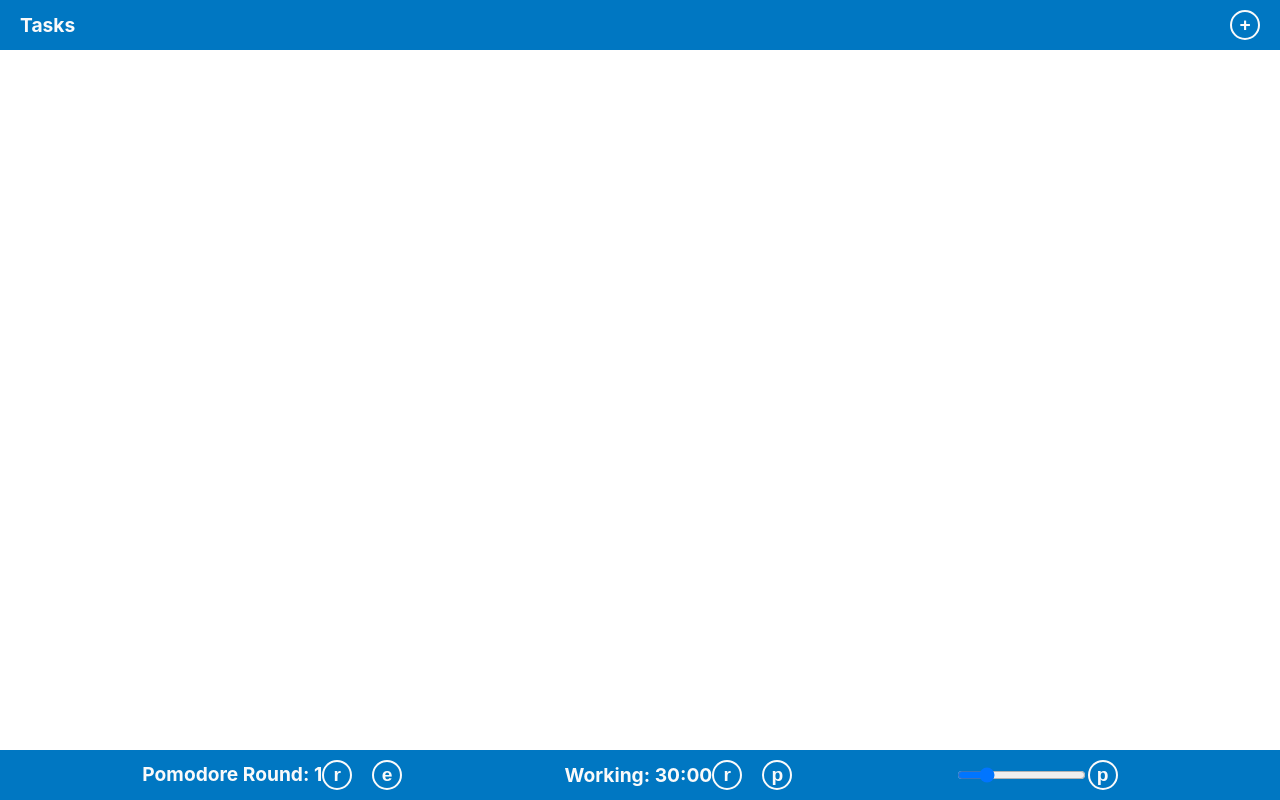
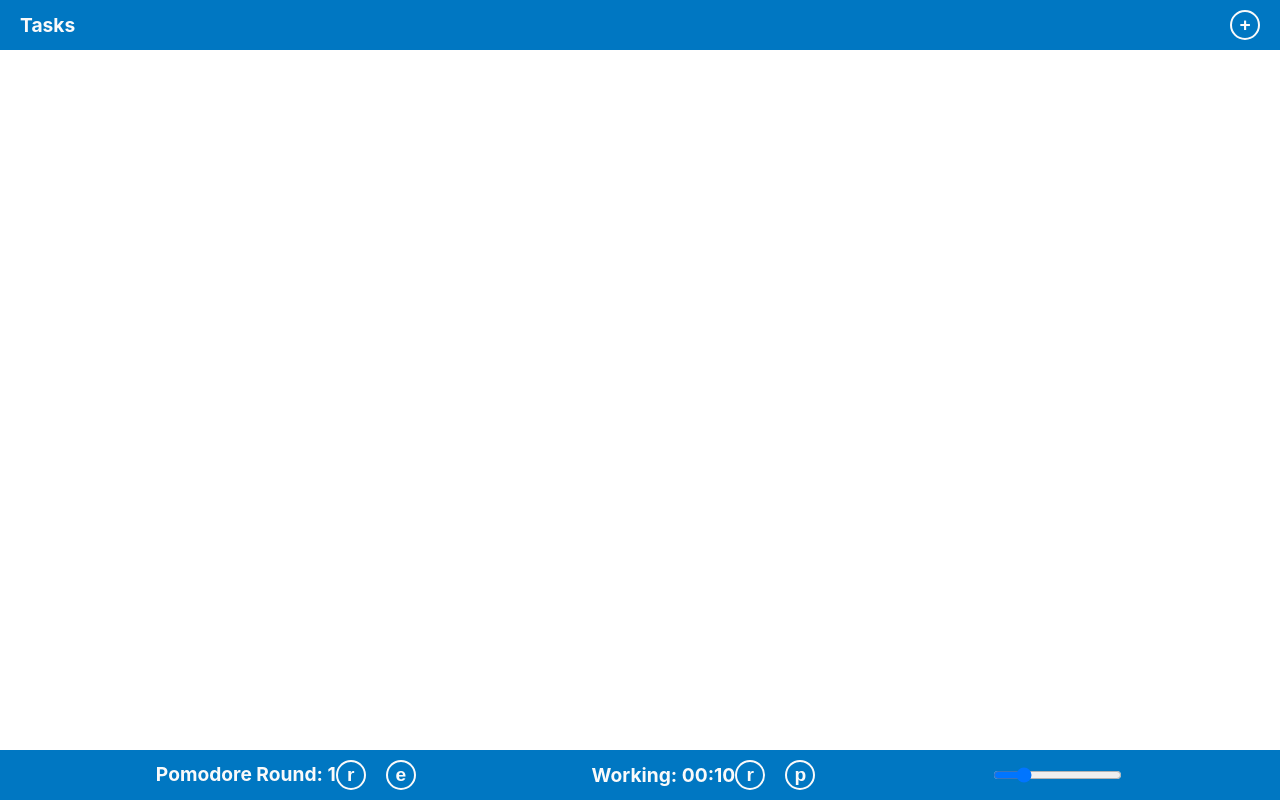
Before and after one commit to zT-1337/pomodore-app, a React (Create React App) app: page / in a window 1280 px wide. Built offline with nearby package versions, Linux system fonts and the light colour scheme.

Commit message:
-changed: music is not pausible anymore

```diff
--- a/src/components/pomodore/PomodoreContainer.tsx
+++ b/src/components/pomodore/PomodoreContainer.tsx
@@ -11,14 +11,14 @@ const initialState= (): PomodoreContainerState => {
     pomodoreSession: {
       roundCount: 1,
       isWorking: true,
-      workIntervalLengthInSeconds: 1800,
-      pauseIntervalLengthInSeconds: 300,
+      workIntervalLengthInSeconds: 10,
+      pauseIntervalLengthInSeconds: 10,
       longPauseIntervalLengthInSeconds: 3600,
       roundCountUntilLongPause: 6,
       isTimerRunning: false,
-      timeLeftInSeconds: 1800,
-      workMusicUrl: "",
-      pauseMusicUrl: ""
+      timeLeftInSeconds: 10,
+      workMusicUrl: "https://www.youtube.com/watch?v=ukAvA41acc0",
+      pauseMusicUrl: "https://www.youtube.com/watch?v=t7ttLGaFCXs"
     }
   }
 }
--- a/src/components/pomodore/PomodoreMusicPlayer.tsx
+++ b/src/components/pomodore/PomodoreMusicPlayer.tsx
@@ -6,7 +6,6 @@ import { PomodoreMusicPlayerProps } from "../../interfaces/props/pomodore/Pomodo
 const initialState = (): PomodoreMusicPlayerState => {
   return {
     volume: 0.2,
-    isMusicRunning: true
   }
 }
 
@@ -24,21 +23,14 @@ export function PomodoreMusicPlayer(props: PomodoreMusicPlayerProps) {
     })
   }
 
-  const onMusicToggle = () => {
-    setState({
-      ...state,
-      isMusicRunning: !state.isMusicRunning
-    })
-  }
-
-  const url = props.isWorking ? props.workMusicUrl : props.pauseMusicUrl;
-  const playing = props.isTimerRunning && state.isMusicRunning ? true : false
+  const playingWorkMusic = props.isTimerRunning && props.isWorking
+  const playingPauseMusic = props.isTimerRunning && !props.isWorking
 
   return (
     <div className="PomodoreMusicPlayer">
       <input type="range" min="0" max="1" step={0.01} value={state.volume} onChange={onVolumeChange}></input>
-      <button className="RoundButton RoundButtonWhite" onClick={onMusicToggle}>p</button>
-      <ReactPlayer url={url} style={reactPlayerStyle} playing={playing}></ReactPlayer>
+      <ReactPlayer url={props.workMusicUrl} style={reactPlayerStyle} playing={playingWorkMusic} loop={true} volume={state.volume}></ReactPlayer>
+      <ReactPlayer url={props.pauseMusicUrl} style={reactPlayerStyle} playing={playingPauseMusic} loop={true} volume={state.volume}></ReactPlayer>
     </div>
   )
 }
--- a/src/interfaces/states/PomodoreMusicPlayerState.ts
+++ b/src/interfaces/states/PomodoreMusicPlayerState.ts
@@ -1,4 +1,3 @@
 export interface PomodoreMusicPlayerState {
   volume: number;
-  isMusicRunning: boolean;
 }
```
